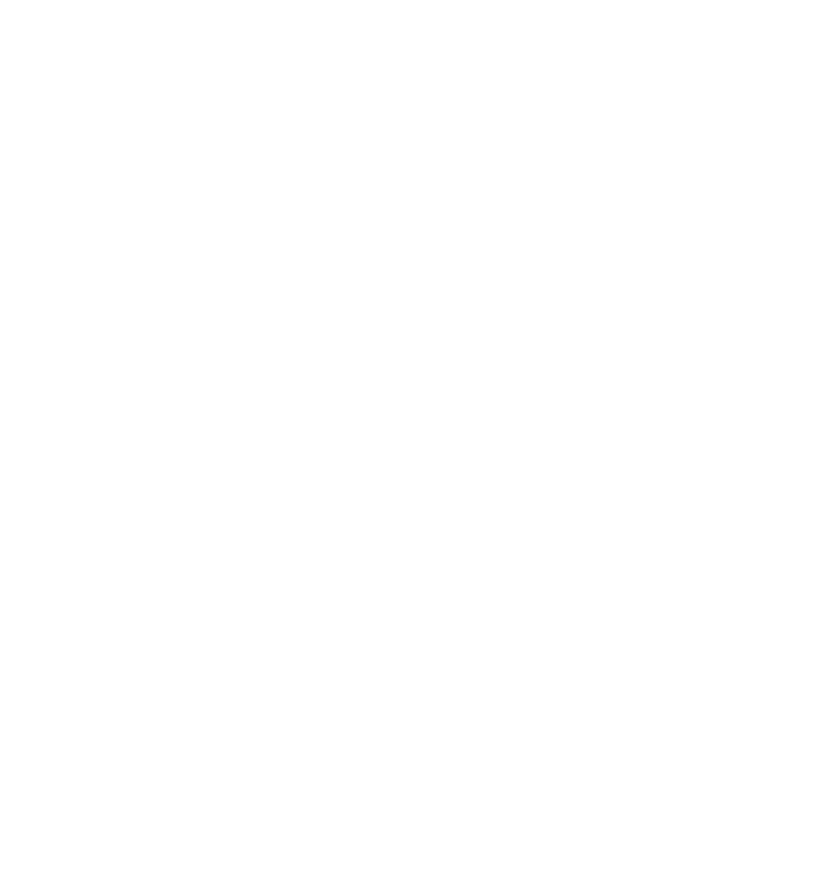
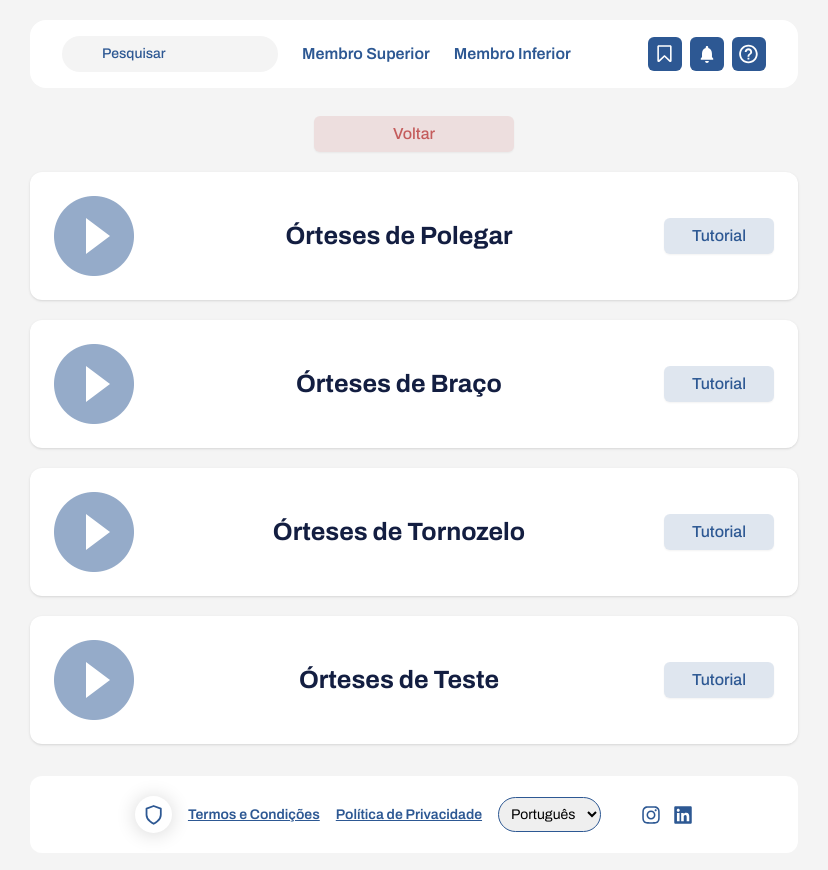
Before and after one commit to MateoMigone/ortesys-3D, a Nuxt app: page /tutorialGallery in a window 1280 px wide. Before the commit this address had no page. Shown: the top 870 px of the page, without its empty margins (226-1054 px from the left). Before the commit the page ends 800 px from the top, so only its background shows below. Built offline with nearby package versions, Linux system fonts and the light colour scheme.

Commit message:
adding tutorial gallery page initial structure

```diff
--- a/components/cards/TutorialCard.vue
+++ b/components/cards/TutorialCard.vue
@@ -1,6 +1,6 @@
 <template>
   <div
-    class="flex justify-between items-center shadow-xl rounded-xl p-6 w-[800px] h-[126px]"
+    class="bg-white flex justify-between items-center shadow rounded-xl p-6 w-full"
   >
     <div class="flex items-center justify-center w-[80px] [h-80px]">
       <img
--- /dev/null
+++ b/pages/tutorialGallery.vue
@@ -0,0 +1,19 @@
+<template>
+  <div class="bg-[#f4f4f4] min-h-[100vh] flex justify-center">
+    <div class="flex flex-col items-center justify-between gap-8 w-2/3">
+      <div class="flex flex-col items-center gap-7 w-full 2xl:gap-10">
+        <Header class="mt-5" />
+        <div class="flex flex-col items-center gap-5 w-[90%]">
+          <NuxtLink to="/support">
+            <Button text="Voltar" color="red" class="w-[200px]" />
+          </NuxtLink>
+          <TutorialCard text="Órteses de Polegar" />
+          <TutorialCard text="Órteses de Braço" />
+          <TutorialCard text="Órteses de Tornozelo" />
+          <TutorialCard text="Órteses de Teste" />
+        </div>
+      </div>
+      <Footer class="mb-5 justify-self-end" />
+    </div>
+  </div>
+</template>
```
